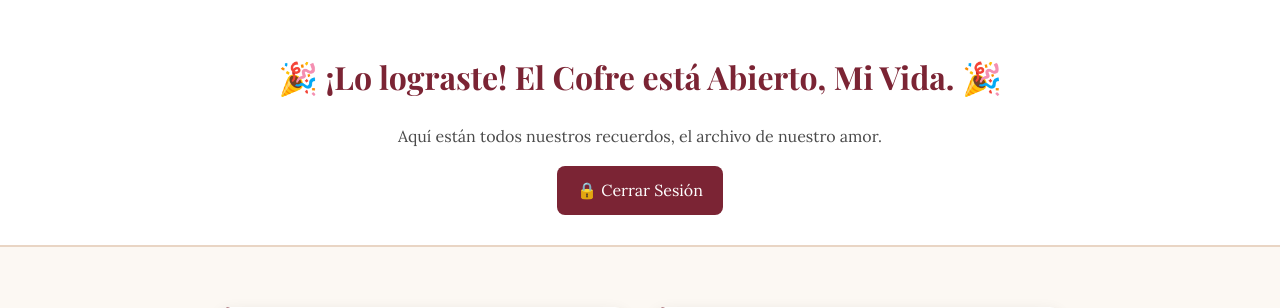
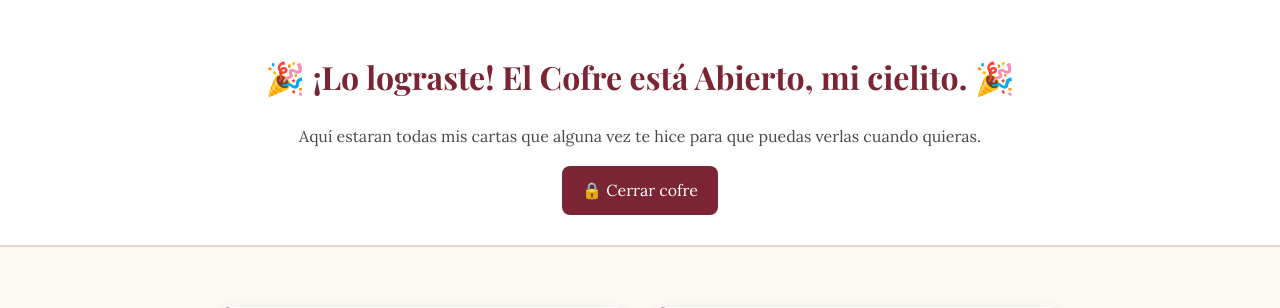
Before and after one commit to lugo7335-sudo/cofre-secreto-amor, a Flask app: page /cofre in a window 1280 px wide. Shown: the top 308 px of the page. Run offline with Flask 3, Linux system fonts and the light colour scheme; the visitor is signed in with stand-in values (Sample User, id 1).

Commit message:
cambie la imagen la subi y puse el nombre de amor

```diff
--- a/templates/cartas.html
+++ b/templates/cartas.html
@@ -9,9 +9,9 @@
 </head>
 <body class="cofre-page">
     <header>
-        <h1>🎉 ¡Lo lograste! El Cofre está Abierto, Mi Vida. 🎉</h1>
-        <p>Aquí están todos nuestros recuerdos, el archivo de nuestro amor.</p>
-        <a href="{{ url_for('logout') }}" class="boton-cerrar">🔒 Cerrar Sesión</a>
+        <h1>🎉 ¡Lo lograste! El Cofre está Abierto, mi cielito. 🎉</h1>
+        <p>Aquí estaran todas mis cartas que alguna vez te hice para que puedas verlas cuando quieras.</p>
+        <a href="{{ url_for('logout') }}" class="boton-cerrar">🔒 Cerrar cofre</a>
     </header>
 
     <main class="galeria-cartas">
@@ -20,7 +20,7 @@
             <h3 class="carta-titulo">Carta #1: El Día que Te Conocí</h3>
             <p class="carta-fecha">Fecha: 15 de Octubre de [Año]</p>
             <div class="carta-contenido-img">
-                <img src="{{ url_for('static', filename='images/carta1.jpg') }}"
+                <img src="{{ url_for('static', filename='images/amor.jpg') }}"
                      alt="Foto de la carta"
                      onclick="this.classList.toggle('zoom')">
                 <small>Haz clic para ampliar</small>
```
Also changed, not shown: templates/static/images/amor.jpg (renamed from templates/static/images/carta1.jpg).
